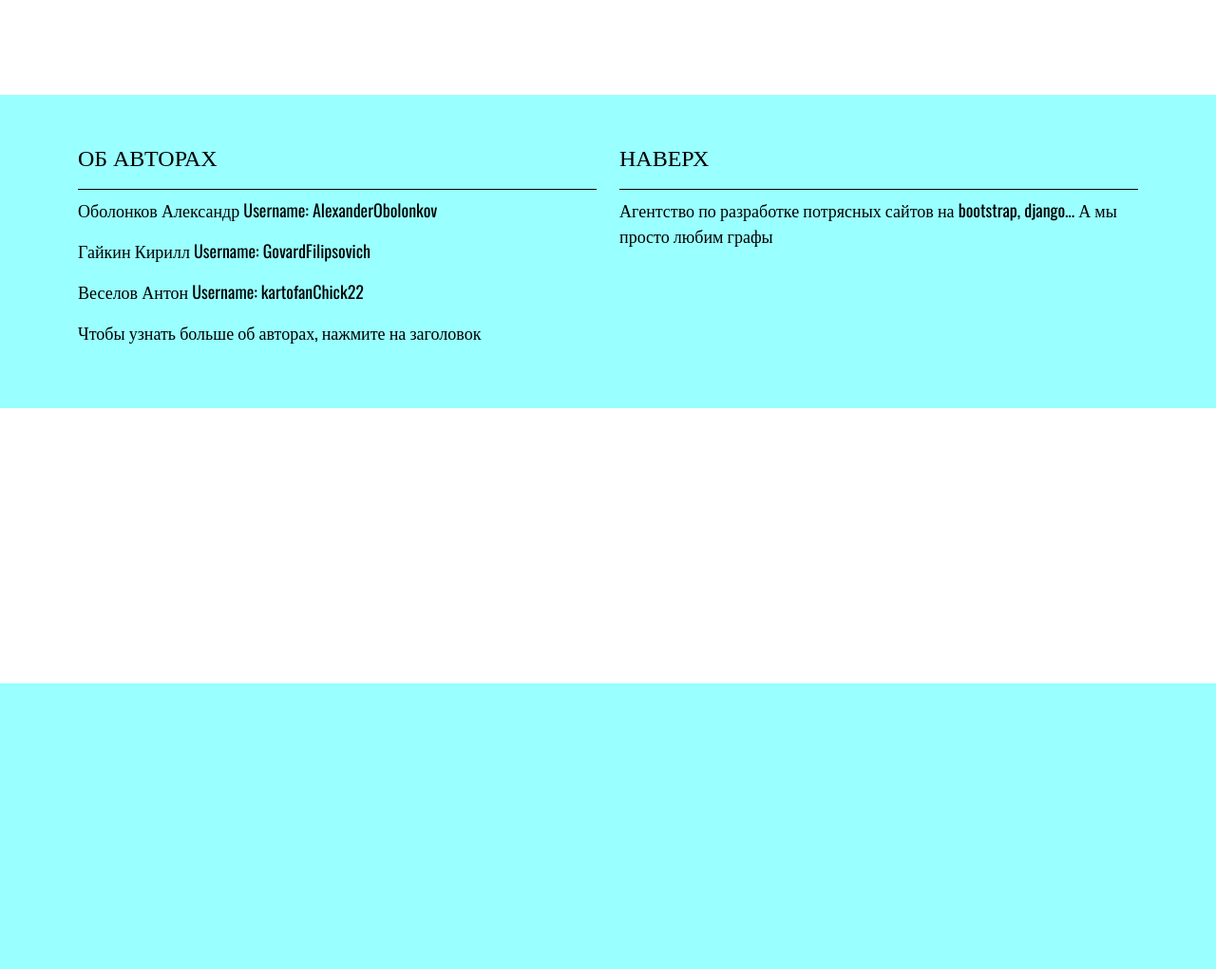
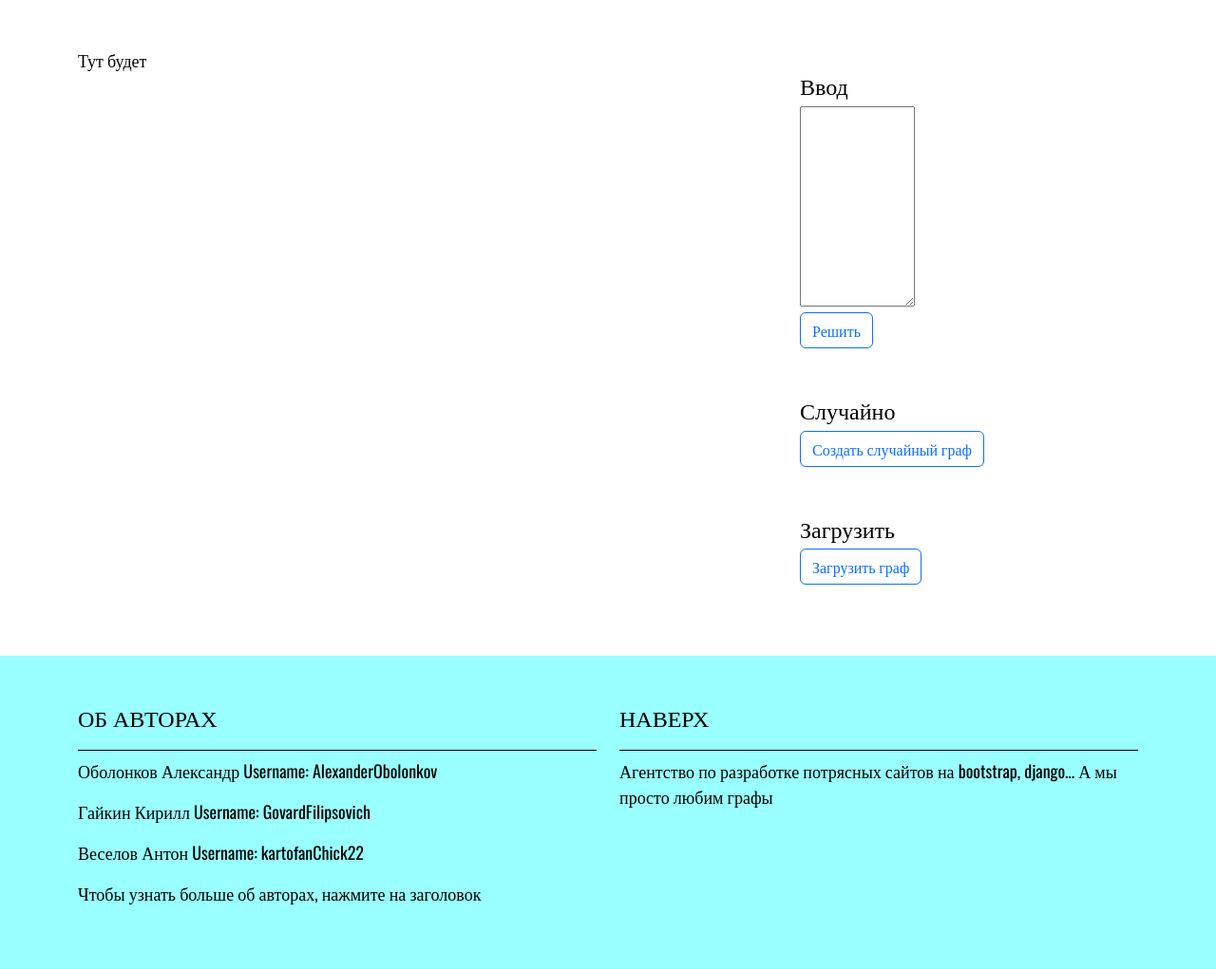
Before and after one commit to AlexanderObolonkov/DjangoWebProject_C022_1_VOG, a Django app: page /kruskal_method in a window 1280 px wide. Shown: the part 80-1101 px from the top of the page at 95% size. Before the commit the page ends 800 px from the top, so only its background shows below. Run offline with Django 4.2, Linux system fonts and the light colour scheme.

Commit message:
Kruskal method sketch

```diff
--- a/graph_site/static/css/styles.css
+++ b/graph_site/static/css/styles.css
@@ -63,20 +63,13 @@ a:hover {
 }
 /* Header */
 
-/* Carousel */
-.my-carousel .carousel-item {
-    display: flex;
-    max-height: 500px;
-}
-
-.my-carousel .carousel-item img {
-    object-fit: cover;
-}
-/* Carousel */
-
 /* Main content */
 .main-content h1 {
     padding: 20px 0px;
+}
+
+.graph-input {
+    padding: 10px;
 }
 /* Main content */
 
@@ -114,3 +107,9 @@ footer li a {
     width: 30px;
 }
 /* Footer */
+
+/*Algorithm page*/
+.method_section {
+    padding: 25px 0;
+}
+/*Algorithm page*/
--- a/graph_site/templates/graph_site/kruskal_method.html
+++ b/graph_site/templates/graph_site/kruskal_method.html
@@ -5,10 +5,41 @@
 
 {% block page_content %}
     <div class="main-content">
-
-        <section class="method_section">
-
-        </section>
-
+        <div class="container">
+            <section>
+                <div class="main-content">
+                    <div class="row align-items-start">
+                        <div class="col-lg-8 col-sm-12">
+                            Тут будет
+                        </div>
+                        <div class="col-lg-4 col-sm-12">
+                            <section class="method_section">
+                                <h4>Ввод</h4>
+                                <label>
+                                    <textarea class="graph-input" name="input_graph" cols="10" rows="7"></textarea>
+                                </label>
+                                <div>
+                                    <button type="button" class="btn btn-outline-primary">
+                                        Решить
+                                    </button>
+                                </div>
+                            </section>
+                            <section class="method_section">
+                                <h4>Случайно</h4>
+                                <button type="button" class="btn btn-outline-primary">
+                                    Создать случайный граф
+                                </button>
+                            </section>
+                            <section class="method_section">
+                                <h4>Загрузить</h4>
+                                <button type="button" class="btn btn-outline-primary">
+                                    Загрузить граф
+                                </button>
+                            </section>
+                        </div>
+                    </div>
+                </div>
+            </section>
+        </div>
     </div>
 {% endblock %}
--- a/requirements.txt
+++ b/requirements.txt
@@ -14,6 +14,7 @@ debugpy==1.6.7
 decorator==5.1.1
 defusedxml==0.7.1
 Django==4.2.1
+django-tables2==2.5.3
 executing==1.2.0
 fastjsonschema==2.16.3
 fqdn==1.5.1
```
